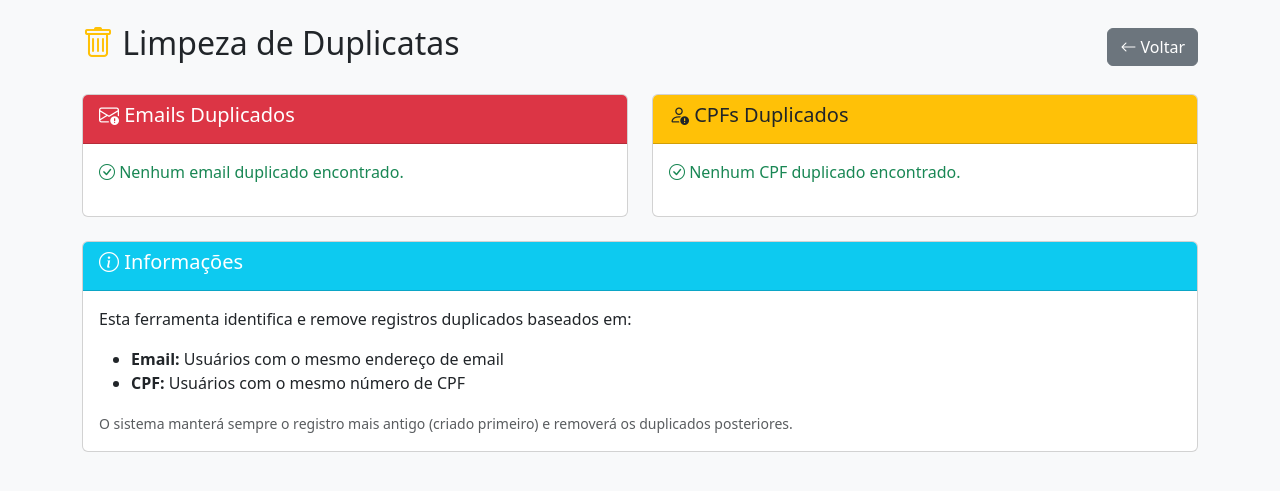
After one commit to alencastro1958/lexaprendiz, a Flask app: page /admin/cleanup-duplicates in a window 1280 px wide. The commit adds this page. Shown: the top 491 px of the page. Run offline with Flask 3, Linux system fonts and the light colour scheme; a user stored in the database is signed in; some libraries are stand-ins or nearby versions.

Commit message:
fix(duplicates): implementa sistema completo anti-duplicatas
✅ VALIDAÇÃO BACKEND APRIMORADA:
- Logs detalhados para debug de duplicatas
- Verificação case-insensitive de emails
- Múltiplas verificações de CPF (formatado + limpo)

✅ VALIDAÇÃO FRONTEND:
- Prevenção de re-submissão via localStorage
- Validação de formato de email
- Bloqueio de envios duplicados na sessão

✅ FERRAMENTA ADMINISTRATIVA:
- Endpoint /admin/cleanup-duplicates para limpeza
- Interface visual para identificar duplicatas
- Remoção segura mantendo registro mais antigo
- Links no dashboard admin

SOLUÇÃO COMPLETA CONTRA DUPLICATAS!

```diff
--- a/admin_auth.py
+++ b/admin_auth.py
@@ -137,3 +137,53 @@ def export_users_csv():
     return Response(generate(), mimetype='text/csv', headers={
         'Content-Disposition': 'attachment; filename=usuarios_lexaprendiz.csv'
     })
+
+@admin_auth.route('/cleanup-duplicates', methods=['GET', 'POST'])
+def cleanup_duplicates():
+    """Remove duplicatas do banco de dados"""
+    if not is_admin_authenticated():
+        return redirect(url_for('admin_auth.admin_login'))
+
+    if request.method == 'GET':
+        # Listar duplicatas para revisão
+        # Emails duplicados
+        email_duplicates = db.session.query(User.email, db.func.count(User.email).label('count')).group_by(User.email).having(db.func.count(User.email) > 1).all()
+
+        # CPFs duplicados
+        cpf_duplicates = db.session.query(User.cpf, db.func.count(User.cpf).label('count')).group_by(User.cpf).having(db.func.count(User.cpf) > 1).all()
+
+        return render_template('admin_cleanup.html',
+                               email_duplicates=email_duplicates,
+                               cpf_duplicates=cpf_duplicates)
+
+    elif request.method == 'POST':
+        try:
+            removed_count = 0
+
+            # Remove duplicatas de email (mantém o mais antigo)
+            email_duplicates = db.session.query(User.email).group_by(User.email).having(db.func.count(User.email) > 1).all()
+            for (email,) in email_duplicates:
+                duplicate_users = User.query.filter_by(email=email).order_by(User.id).all()
+                # Mantém o primeiro, remove os demais
+                for user in duplicate_users[1:]:
+                    db.session.delete(user)
+                    removed_count += 1
+
+            # Remove duplicatas de CPF (mantém o mais antigo)
+            cpf_duplicates = db.session.query(User.cpf).group_by(User.cpf).having(db.func.count(User.cpf) > 1).all()
+            for (cpf,) in cpf_duplicates:
+                if cpf:  # Ignora CPFs nulos
+                    duplicate_users = User.query.filter_by(cpf=cpf).order_by(User.id).all()
+                    # Mantém o primeiro, remove os demais
+                    for user in duplicate_users[1:]:
+                        db.session.delete(user)
+                        removed_count += 1
+
+            db.session.commit()
+            flash(f"Limpeza concluída! {removed_count} registros duplicados removidos.")
+
+        except Exception as e:
+            db.session.rollback()
+            flash(f"Erro durante limpeza: {str(e)}")
+
+        return redirect(url_for('admin_auth.cleanup_duplicates'))
--- /dev/null
+++ b/templates/admin_cleanup.html
@@ -0,0 +1,138 @@
+<!DOCTYPE html>
+<html lang="pt-br">
+<head>
+    <meta charset="UTF-8">
+    <title>Limpeza de Duplicatas - Admin LexAprendiz</title>
+    <link href="https://cdn.jsdelivr.net/npm/bootstrap@5.3.2/dist/css/bootstrap.min.css" rel="stylesheet">
+    <link href="https://cdn.jsdelivr.net/npm/bootstrap-icons@1.10.5/font/bootstrap-icons.css" rel="stylesheet">
+</head>
+<body class="bg-light">
+    <div class="container mt-4">
+        <div class="row">
+            <div class="col-12">
+                <div class="d-flex justify-content-between align-items-center mb-4">
+                    <h2><i class="bi bi-trash text-warning"></i> Limpeza de Duplicatas</h2>
+                    <a href="{{ url_for('admin_auth.admin_dashboard') }}" class="btn btn-secondary">
+                        <i class="bi bi-arrow-left"></i> Voltar
+                    </a>
+                </div>
+
+                {% with messages = get_flashed_messages() %}
+                {% if messages %}
+                    {% for message in messages %}
+                        <div class="alert alert-info alert-dismissible fade show">
+                            {{ message }}
+                            <button type="button" class="btn-close" data-bs-dismiss="alert"></button>
+                        </div>
+                    {% endfor %}
+                {% endif %}
+                {% endwith %}
+
+                <div class="row">
+                    <div class="col-md-6">
+                        <div class="card">
+                            <div class="card-header bg-danger text-white">
+                                <h5><i class="bi bi-envelope-exclamation"></i> Emails Duplicados</h5>
+                            </div>
+                            <div class="card-body">
+                                {% if email_duplicates %}
+                                    <div class="table-responsive">
+                                        <table class="table table-sm">
+                                            <thead>
+                                                <tr>
+                                                    <th>Email</th>
+                                                    <th>Quantidade</th>
+                                                </tr>
+                                            </thead>
+                                            <tbody>
+                                                {% for email, count in email_duplicates %}
+                                                <tr>
+                                                    <td>{{ email }}</td>
+                                                    <td><span class="badge bg-danger">{{ count }}</span></td>
+                                                </tr>
+                                                {% endfor %}
+                                            </tbody>
+                                        </table>
+                                    </div>
+                                {% else %}
+                                    <p class="text-success"><i class="bi bi-check-circle"></i> Nenhum email duplicado encontrado.</p>
+                                {% endif %}
+                            </div>
+                        </div>
+                    </div>
+
+                    <div class="col-md-6">
+                        <div class="card">
+                            <div class="card-header bg-warning text-dark">
+                                <h5><i class="bi bi-person-exclamation"></i> CPFs Duplicados</h5>
+                            </div>
+                            <div class="card-body">
+                                {% if cpf_duplicates %}
+                                    <div class="table-responsive">
+                                        <table class="table table-sm">
+                                            <thead>
+                                                <tr>
+                                                    <th>CPF</th>
+                                                    <th>Quantidade</th>
+                                                </tr>
+                                            </thead>
+                                            <tbody>
+                                                {% for cpf, count in cpf_duplicates %}
+                                                <tr>
+                                                    <td>{{ cpf or 'N/A' }}</td>
+                                                    <td><span class="badge bg-warning">{{ count }}</span></td>
+                                                </tr>
+                                                {% endfor %}
+                                            </tbody>
+                                        </table>
+                                    </div>
+                                {% else %}
+                                    <p class="text-success"><i class="bi bi-check-circle"></i> Nenhum CPF duplicado encontrado.</p>
+                                {% endif %}
+                            </div>
+                        </div>
+                    </div>
+                </div>
+
+                {% if email_duplicates or cpf_duplicates %}
+                <div class="mt-4">
+                    <div class="alert alert-warning">
+                        <h5><i class="bi bi-exclamation-triangle"></i> Atenção!</h5>
+                        <p>A limpeza de duplicatas irá:</p>
+                        <ul>
+                            <li><strong>Manter o registro mais antigo</strong> (menor ID)</li>
+                            <li><strong>Remover todos os registros duplicados</strong></li>
+                            <li><strong>Esta ação não pode ser desfeita</strong></li>
+                        </ul>
+                    </div>
+
+                    <form method="POST" onsubmit="return confirm('Tem certeza que deseja remover todas as duplicatas? Esta ação não pode ser desfeita!');">
+                        <button type="submit" class="btn btn-danger btn-lg">
+                            <i class="bi bi-trash"></i> Executar Limpeza de Duplicatas
+                        </button>
+                    </form>
+                </div>
+                {% endif %}
+
+                <div class="mt-4">
+                    <div class="card">
+                        <div class="card-header bg-info text-white">
+                            <h5><i class="bi bi-info-circle"></i> Informações</h5>
+                        </div>
+                        <div class="card-body">
+                            <p>Esta ferramenta identifica e remove registros duplicados baseados em:</p>
+                            <ul>
+                                <li><strong>Email:</strong> Usuários com o mesmo endereço de email</li>
+                                <li><strong>CPF:</strong> Usuários com o mesmo número de CPF</li>
+                            </ul>
+                            <p class="mb-0"><small class="text-muted">O sistema manterá sempre o registro mais antigo (criado primeiro) e removerá os duplicados posteriores.</small></p>
+                        </div>
+                    </div>
+                </div>
+            </div>
+        </div>
+    </div>
+
+    <script src="https://cdn.jsdelivr.net/npm/bootstrap@5.3.2/dist/js/bootstrap.bundle.min.js"></script>
+</body>
+</html>
```
Also changed, not shown: auth.py (+17 -2 lines), templates/admin_dashboard.html (+17 -3 lines), templates/register.html (+30 -2 lines).
